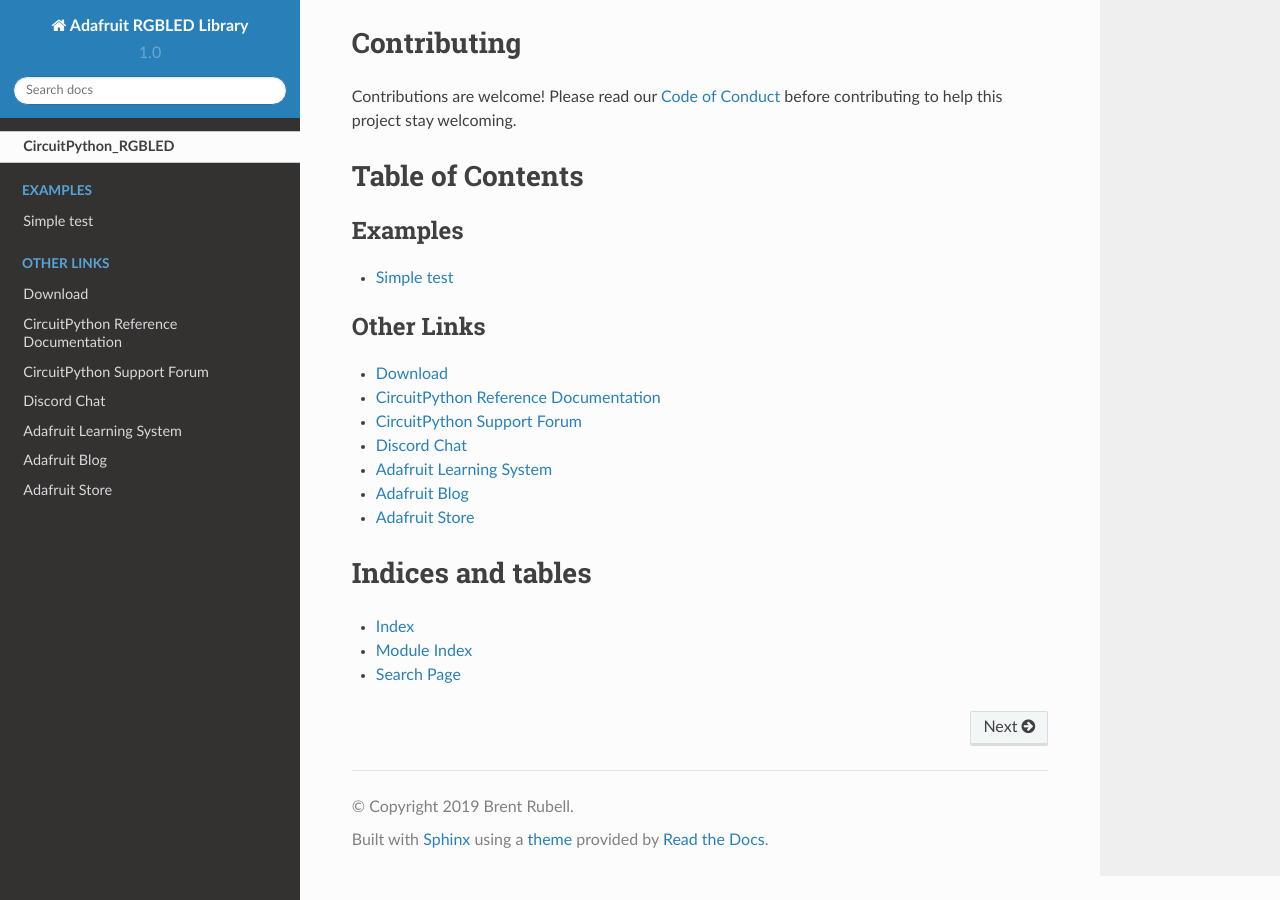
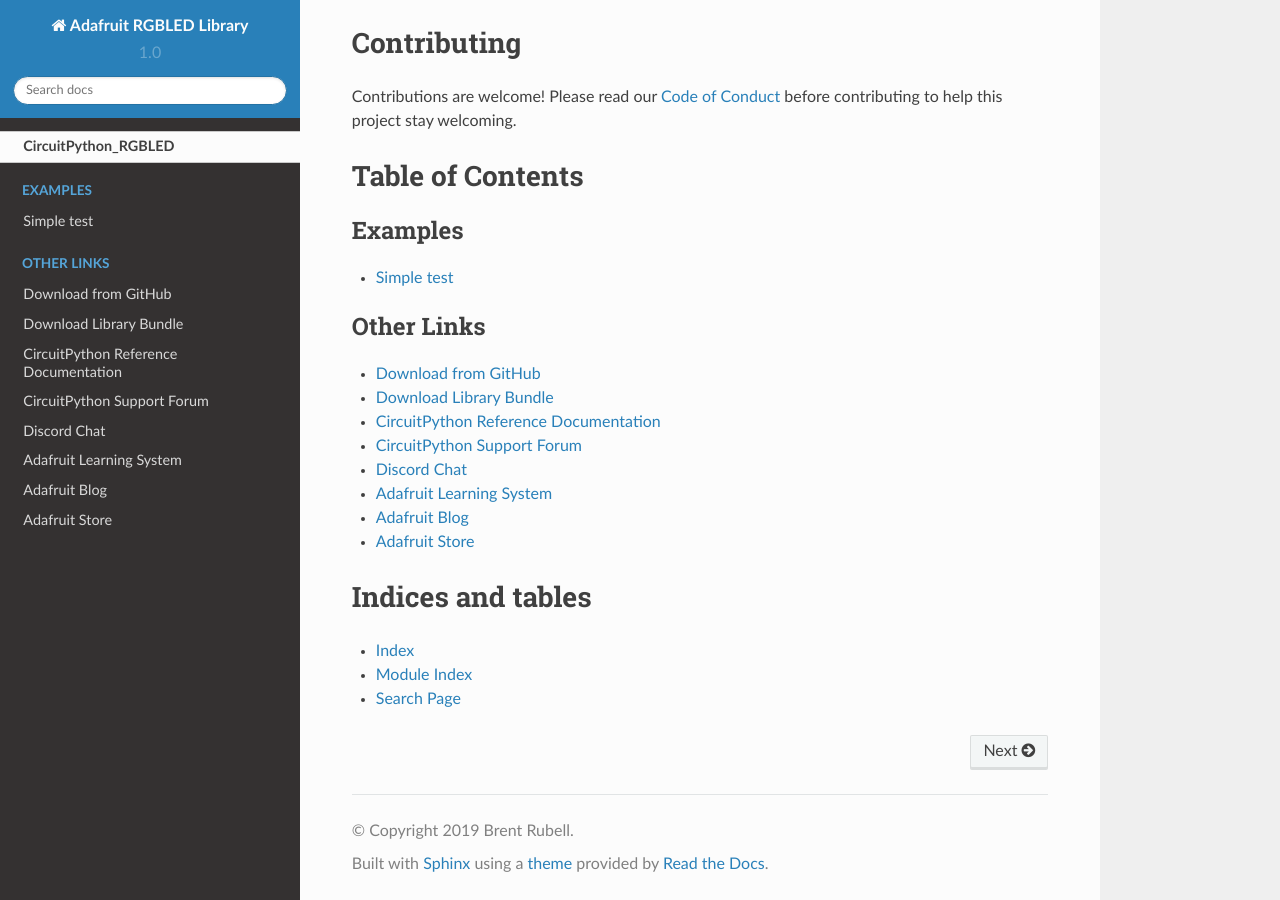
Before and after one commit to adafruit/Adafruit_CircuitPython_RGBLED, a Sphinx documentation site: the page built from docs/index.rst, in a window 1280 px wide and 900 px high, scrolled down 2259 px. Built offline with Sphinx 7.4.7 and the Read the Docs theme 2.0.0, drawn with Linux system fonts in a browser that asks for light colours; pages that are not in the unit, such as notebooks, are missing from menus.

Commit message:
Added cp.org link to index.rst

```diff
--- a/docs/index.rst
+++ b/docs/index.rst
@@ -29,7 +29,8 @@
 .. toctree::
     :caption: Other Links
 
-    Download <https://github.com/adafruit/Adafruit_CircuitPython_RGBLED/releases/latest>
+    Download from GitHub <https://github.com/adafruit/Adafruit_CircuitPython_RGBLED/releases/latest>
+    Download Library Bundle <https://circuitpython.org/libraries>
     CircuitPython Reference Documentation <https://docs.circuitpython.org>
     CircuitPython Support Forum <https://forums.adafruit.com/viewforum.php?f=60>
     Discord Chat <https://adafru.it/discord>
```
